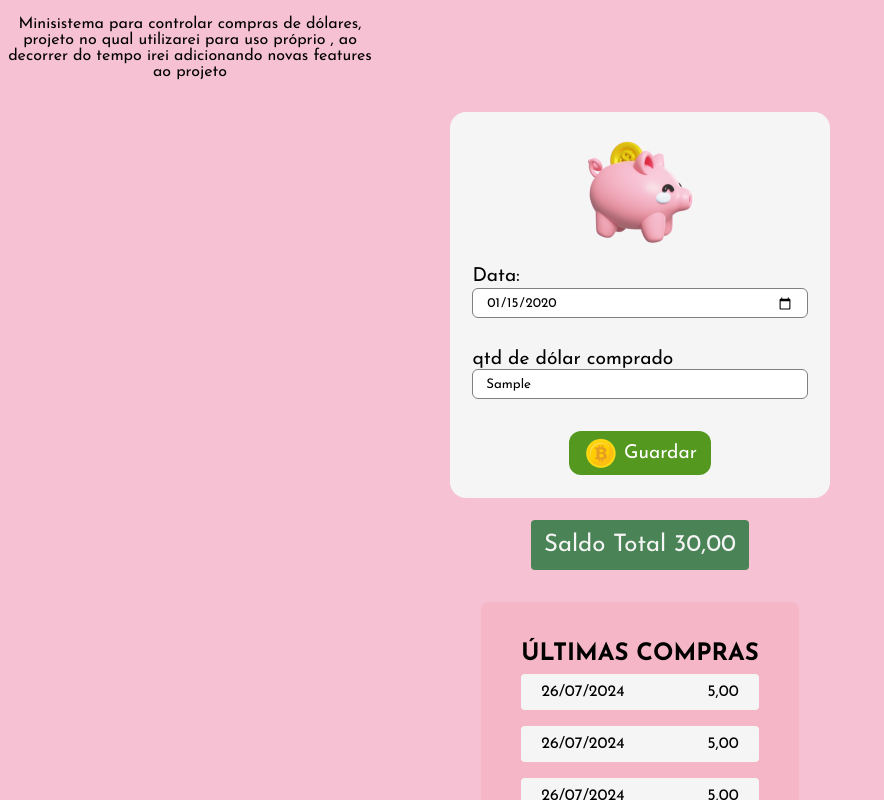
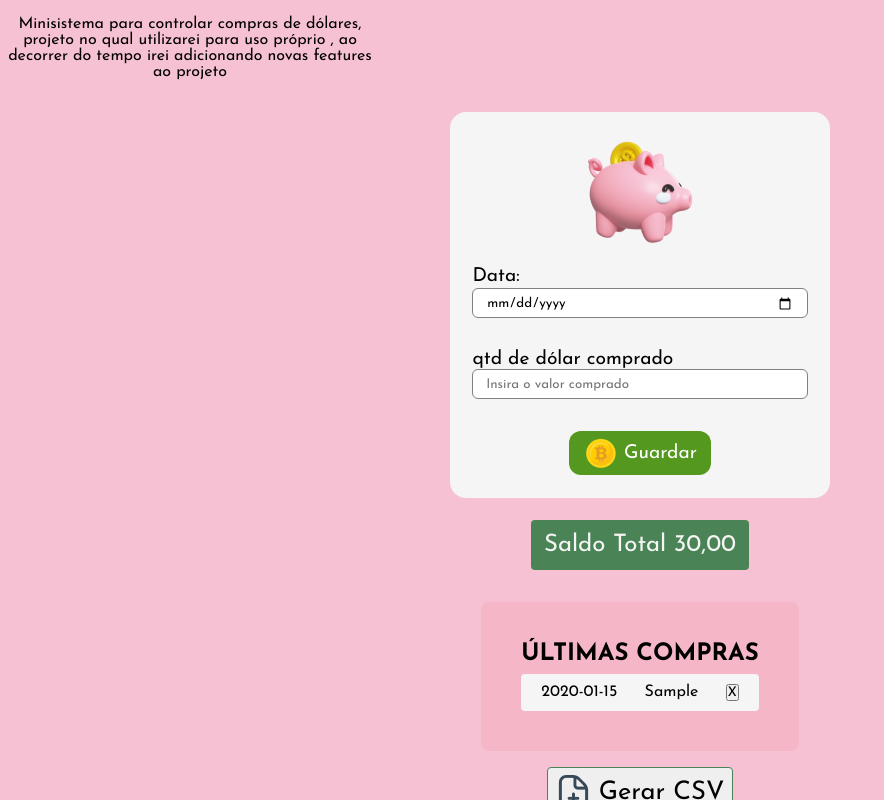
Before and after one commit to DanielBorbafs/js-study, a plain HTML site: page index.html in a window 1280 px wide. Both pictures are taken after typing "2020-01-15", "Sample" into the empty fields and a click on the button "Guardar". Shown: the top 800 px of the page, without its empty margins (0-884 px from the left). Drawn offline with Linux system fonts and the light colour scheme.

Commit message:
feat: implement minicrud to localstorage

```diff
--- a/index.html
+++ b/index.html
@@ -26,19 +26,20 @@
             </div>
             <form action="" id="addDolar">
                 <div class="form__input_date">
-                    <label for="item">Data:</label>
-                    <input  type="date"  id="name" placeholder="data" name="data"/>
+                    <label for="data">Data:</label>
+                    <input type="date" id="data" placeholder="data" name="data"/>
                 </div>
                 <div class="form__input_money">
-                    <label for="item">qtd de dólar comprado</label>
-                    <input  type="text"  id="name" placeholder="Insira o valor comprado" name="quantidade"/>
+                    <label for="quantidade">qtd de dólar comprado</label>
+                    <input required type="text" id="quantidade" placeholder="Insira o valor comprado" name="quantidade"/>
                 </div>
                 <div class="form__input_btn_submit">
-
                     <button type="submit"><img src="imgs/coin.png" alt="">Guardar</button>
                 </div>
             </form>
+
         </section>
+
         <div class="saldo-total">
             <h2>Saldo Total <span>30,00</span></h2>
         </div>
@@ -46,26 +47,6 @@
         <section class="card__relatorio">
             <h1>Últimas compras</h1>
             <ul class="card__relatorio_lista" id="lista">
-                <li class="lista_item">
-                    <span>26/07/2024</span>
-                    5,00
-                </li>
-                <li class="lista_item">
-                    <span>26/07/2024</span>
-                    <span>5,00</span>
-                </li>
-                <li class="lista_item">
-                    <span>26/07/2024</span>
-                    <span>5,00</span>
-                </li>
-                <li class="lista_item">
-                    <span>26/07/2024</span>
-                    <span>5,00</span>
-                </li>
-                <li class="lista_item">
-                    <span>26/07/2024</span>
-                    <span>5,00</span>
-                </li>
 
             </ul>
         </section>
--- a/js/script.js
+++ b/js/script.js
@@ -1,5 +1,5 @@
-const form  = document.getElementById('addDolar');
-const lista = document.getElementById("lista")
+
+
 
 /* ETAPA 01 -
 Quando houver o submit no form,
@@ -36,11 +36,23 @@ form.addEventListener("submit", (evento) => {
 Agora vamos criar uma função para criar um elemento
 */
 
+/* até o momentto estamos criando e armazendo os dados no Localstorage, porém
+toda vez que um item é adicionado na lista, ele sobrescreve oque já está no local storage
+
+
 form.addEventListener("submit", (evento) => {
     evento.preventDefault()
 
-    criaElemento(evento.target.elements['data'].value, evento.target.elements['quantidade'].value)
+    const quantidade = evento.target.elements['quantidade']
+    const data = evento.target.elements['data']
+
+
+    criaElemento(data.value, quantidade.value)
+    evento.target.elements['data'].value = ""
+    evento.target.elements['quantidade'].value = ""
 })
+
+
 
 function criaElemento(data,quantidade) {
 
@@ -59,6 +71,158 @@ function criaElemento(data,quantidade) {
 
     lista.appendChild(novoItem)
 
+    localStorage.setItem("data", data)
+    localStorage.setItem("quantidade", quantidade)
+
+}
+
+//-----------------------------------
+
+/* Etapa 04 -
+Guardar múltiplos items no localstorage */
+/*
+form.addEventListener("submit", (evento) => {
+    evento.preventDefault()
+
+    const quantidade = evento.target.elements['quantidade']
+    const data = evento.target.elements['data']
+
+    // vamos transformar os dados inseridos em um objeto
+    const itemAtual = {
+        "data": data.value,
+        "quantidade": quantidade.value
+    }
+
+    criaElemento(itemAtual)
 
 
+    /* Antes de enviar para o localstorage é necessário transformar em JSON
+    mesmo assim pode sobrescrever, então vamos utilizar um Array de objetos convertidos em json */
+    /*itens.push(itemAtual)
+    localStorage.setItem("itens", JSON.stringify(itens))
+
+
+    data.value = ""
+    quantidade.value = ""
+})
+
+
+function criaElemento(item) {
+
+    //<li class="lista_item"> <span>26/07/2024</span> 5,00</li>
+
+    const novoItem = document.createElement('li')
+    novoItem.classList.add('lista_item')
+
+    const dataSpan = document.createElement('span')
+    dataSpan.innerHTML = item.data
+
+    novoItem.appendChild(dataSpan)
+    novoItem.innerHTML += item.quantidade
+
+    // Adicionando os items na lista
+    lista.appendChild(novoItem)
+
 }
+*/
+
+/* ETAPA 05 - Atualizando
+vamos supor que em um dia compramos mais uma quantidade de dólar,
+entao precisamos atualizar o item para não ter duplicidade.
+*/
+
+const form = document.getElementById('addDolar');
+const lista = document.getElementById("lista");
+const itens = JSON.parse(localStorage.getItem("itens")) || []; // se tiver itens no localstorage traga, se não, crie um array vazio
+
+itens.forEach((elemento) => {
+    criaElemento(elemento);
+});
+
+/* ETAPA 05 - Atualizando
+vamos supor que em um dia compramos mais uma quantidade de dólar,
+entao precisamos atualizar o item para não ter duplicidade.
+*/
+form.addEventListener("submit", (evento) => {
+    evento.preventDefault();
+
+    const quantidade = evento.target.elements['quantidade'];
+    const data = evento.target.elements['data'];
+
+    // vamos transformar os dados inseridos em um objeto
+    const itemAtual = {
+        "data": data.value,
+        "quantidade": quantidade.value
+    };
+
+    // verificando se o item existe na lista
+    const existe = itens.find(elemento => elemento.data === data.value);
+    if (existe) {
+        itemAtual.id = existe.id;
+        atualizaElemento(itemAtual);
+
+        // Atualizar o item na lista de itens
+        itens[itens.findIndex(elemento => elemento.id === existe.id)] = itemAtual;
+    } else {
+        itemAtual.id = itens.length > 0 ? itens[itens.length - 1].id + 1 : 0;
+
+        criaElemento(itemAtual);
+        itens.push(itemAtual);
+    }
+
+    localStorage.setItem("itens", JSON.stringify(itens));
+
+    data.value = "";
+    quantidade.value = "";
+});
+
+function criaElemento(item) {
+    //<li class="lista_item"> <span>26/07/2024</span> 5,00</li>
+
+    const novoItem = document.createElement('li');
+    novoItem.classList.add('lista_item');
+
+    const dataSpan = document.createElement('span');
+    dataSpan.innerHTML = item.data;
+    dataSpan.dataset.id = item.id; // adicionando um id às datas
+    novoItem.appendChild(dataSpan);
+
+    novoItem.innerHTML += item.quantidade;
+
+    novoItem.appendChild(botaoDeleta(item.id));
+
+    // Adicionando os items na lista
+    lista.appendChild(novoItem);
+}
+
+function atualizaElemento(item) {
+    const elemento = document.querySelector("[data-id='" + item.id + "']");
+    if (elemento) {
+        elemento.innerHTML = item.data;
+        elemento.nextSibling.nodeValue = item.quantidade;
+    }
+}
+
+/* ETAPA 06 -
+AGORA VAMOS REMOVER UM ITEM DA MOCHILA
+Ao clicar em cada um item podemos remover
+*/
+
+function botaoDeleta(id) {
+    const elementoBotao = document.createElement("button");
+    elementoBotao.innerText = "X";
+
+    elementoBotao.addEventListener("click", function() {
+        deletaElemento(this.parentNode, id);
+    });
+
+    return elementoBotao;
+}
+
+function deletaElemento(tag, id) {
+    tag.remove();
+
+    itens.splice(itens.findIndex(elemento => elemento.id === id), 1);
+
+    localStorage.setItem("itens", JSON.stringify(itens));
+}
```
